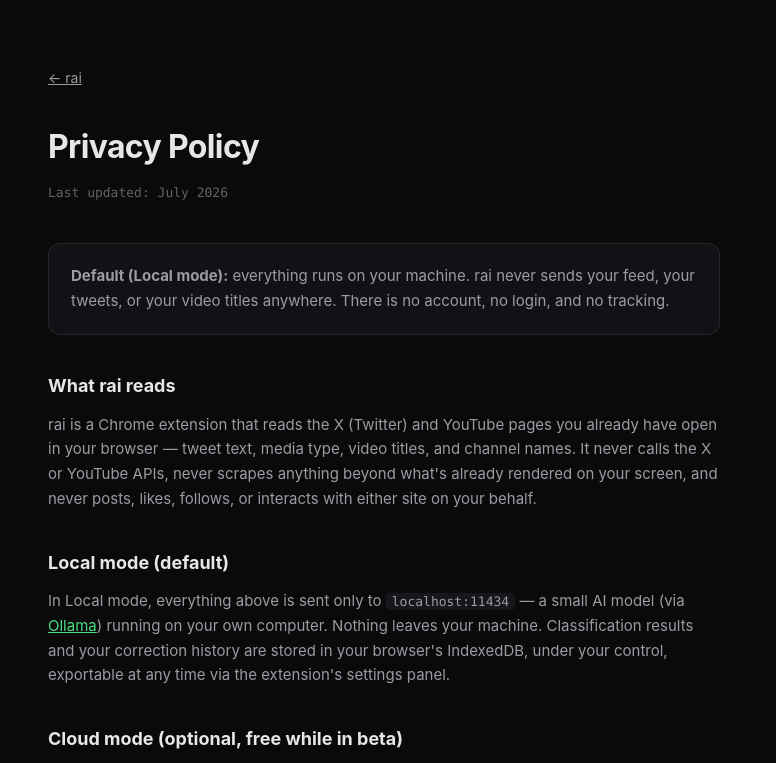
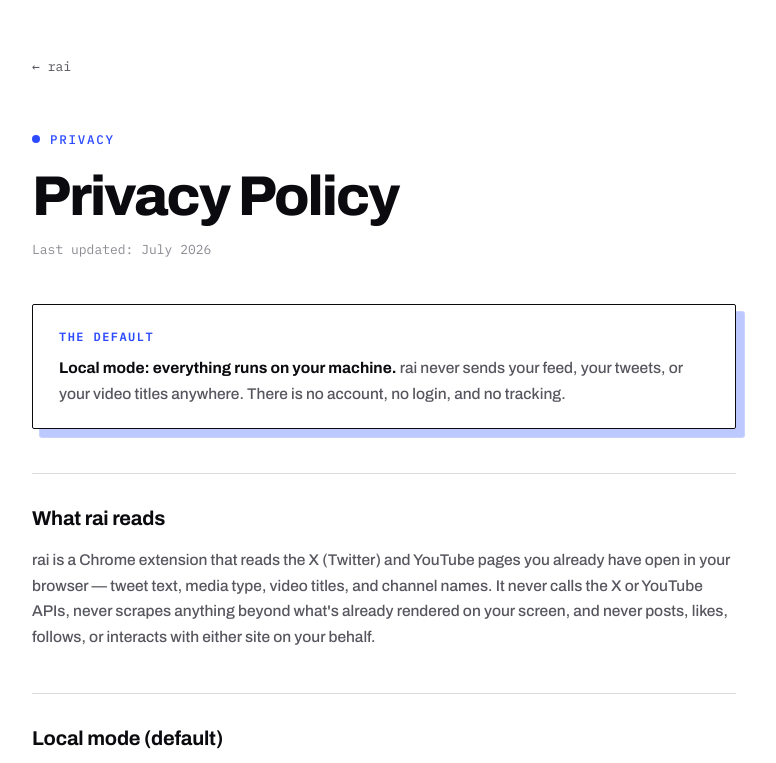
Before and after one commit to phuaky/xrai, a browser extension: page website/privacy.html in a window 1280 px wide. Shown: the top 763 px of the page, without its empty margins (256-1032 px from the left). Drawn offline with Linux system fonts and the light colour scheme.

Commit message:
site: redesign in light blueprint style (brandfast.gg-inspired)
- Archivo + IBM Plex Mono, blue mono section labels, huge black headlines
- bordered card grids, numbered pipeline strip, $0 pricing card, FAQ accordion
- halftone dot art, corner plus marks; privacy.html restyled to match
- all copy, anchors, and links unchanged

```diff
--- a/website/privacy.html
+++ b/website/privacy.html
@@ -5,55 +5,84 @@
   <meta name="viewport" content="width=device-width, initial-scale=1.0">
   <title>Privacy — rai</title>
   <meta name="description" content="rai privacy policy: what data the extension touches, where it goes, and what it never does.">
+  <meta name="theme-color" content="#ffffff">
+  <link rel="preconnect" href="https://fonts.googleapis.com">
+  <link rel="preconnect" href="https://fonts.gstatic.com" crossorigin>
+  <link href="https://fonts.googleapis.com/css2?family=Archivo:wght@500;600;700;800&family=IBM+Plex+Mono:wght@400;500;600&display=swap" rel="stylesheet">
   <style>
     :root {
-      --bg: #0A0A0B;
-      --bg-raised: #121216;
-      --bg-card: #16161C;
-      --border: rgba(255, 255, 255, 0.08);
-      --border-strong: rgba(255, 255, 255, 0.14);
-      --text: #E7E7EA;
-      --text-dim: #9B9BA4;
-      --text-faint: #62626B;
-      --accent: #4ADE80;
-      --accent-dim: rgba(74, 222, 128, 0.15);
-      --mono: ui-monospace, SFMono-Regular, Menlo, monospace;
+      --ink: #0B0B0F;
+      --paper: #FFFFFF;
+      --blue: #2C4BFF;
+      --blue-soft: rgba(44, 75, 255, 0.08);
+      --gray: #56565E;
+      --faint: #8B8B93;
+      --line: rgba(11, 11, 15, 0.14);
+      --mono: "IBM Plex Mono", ui-monospace, SFMono-Regular, Menlo, monospace;
+      --sans: "Archivo", -apple-system, BlinkMacSystemFont, "Segoe UI", sans-serif;
     }
     * { margin: 0; padding: 0; box-sizing: border-box; }
     body {
-      background: var(--bg);
-      color: var(--text);
-      font-family: -apple-system, BlinkMacSystemFont, "Segoe UI", sans-serif;
+      background: var(--paper);
+      color: var(--ink);
+      font-family: var(--sans);
       font-size: 16px;
       line-height: 1.65;
       -webkit-font-smoothing: antialiased;
     }
-    a { color: var(--accent); }
-    .wrap { max-width: 720px; margin: 0 auto; padding: 64px 24px 96px; }
-    .back { display: inline-block; margin-bottom: 32px; font-size: 14px; color: var(--text-dim); }
-    h1 { font-size: 32px; letter-spacing: -0.02em; margin-bottom: 8px; }
-    .updated { font-size: 13px; color: var(--text-faint); margin-bottom: 40px; font-family: var(--mono); }
-    h2 { font-size: 18px; margin: 36px 0 12px; color: var(--text); }
-    p, li { color: var(--text-dim); font-size: 15px; }
-    ul { padding-left: 20px; margin: 8px 0; }
-    li { margin: 6px 0; }
+    a { color: var(--ink); text-decoration: underline; text-underline-offset: 3px; }
+    a:hover { color: var(--blue); }
+    .wrap { max-width: 760px; margin: 0 auto; padding: 56px 28px 96px; }
+    .back {
+      display: flex; width: fit-content; align-items: center; gap: 8px; margin-bottom: 48px;
+      font-family: var(--mono); font-size: 13px; color: var(--gray); text-decoration: none;
+    }
+    .back:hover { color: var(--blue); }
+    .tag {
+      display: inline-flex; align-items: center; gap: 10px;
+      font-family: var(--mono); font-size: 12.5px; font-weight: 500;
+      letter-spacing: 0.14em; text-transform: uppercase; color: var(--blue);
+      margin-bottom: 18px;
+    }
+    .tag::before { content: ''; width: 8px; height: 8px; border-radius: 50%; background: var(--blue); }
+    h1 { font-size: clamp(38px, 5vw, 56px); letter-spacing: -0.035em; line-height: 1.02; font-weight: 800; margin-bottom: 14px; }
+    .updated { font-size: 13px; color: var(--faint); margin-bottom: 44px; font-family: var(--mono); }
+    h2 {
+      font-size: 20px; font-weight: 700; letter-spacing: -0.01em;
+      margin: 44px 0 12px; padding-top: 28px; border-top: 1px solid var(--line);
+    }
+    p, li { color: var(--gray); font-size: 15.5px; }
+    ul { list-style: none; margin: 10px 0; }
+    li { margin: 8px 0; padding-left: 26px; position: relative; }
+    li::before { content: '✓'; position: absolute; left: 0; font-family: var(--mono); color: var(--blue); }
     .card {
-      background: var(--bg-raised); border: 1px solid var(--border); border-radius: 12px;
-      padding: 20px 22px; margin: 24px 0;
+      border: 1px solid var(--ink); border-radius: 2px;
+      padding: 22px 26px; margin: 0 0 8px;
+      box-shadow: 8px 8px 0 var(--blue-soft), 8px 8px 0 1px rgba(44, 75, 255, 0.25);
     }
-    .card p:first-child { margin-top: 0; }
-    code { font-family: var(--mono); font-size: 13px; background: var(--bg-card); padding: 1px 6px; border-radius: 4px; }
-    footer { margin-top: 56px; font-size: 13px; color: var(--text-faint); }
+    .card .k { display: block; font-family: var(--mono); font-size: 12px; font-weight: 600; letter-spacing: 0.12em; text-transform: uppercase; color: var(--blue); margin-bottom: 8px; }
+    .card p { color: var(--gray); }
+    .card b { color: var(--ink); }
+    code { font-family: var(--mono); font-size: 13px; background: rgba(11, 11, 15, 0.05); padding: 1px 6px; border-radius: 2px; }
+    footer {
+      margin-top: 64px; padding-top: 26px; border-top: 1px solid var(--line);
+      display: flex; justify-content: space-between; gap: 16px; flex-wrap: wrap;
+      font-size: 13.5px; color: var(--gray);
+    }
+    .fnote { display: inline-flex; align-items: center; gap: 9px; font-family: var(--mono); font-size: 12px; font-weight: 600; letter-spacing: 0.12em; text-transform: uppercase; color: var(--blue); }
+    .fnote::before { content: ''; width: 7px; height: 7px; border-radius: 50%; background: var(--blue); }
   </style>
 </head>
 <body>
   <div class="wrap">
-    <a class="back" href="/">&larr; rai</a>
+    <a class="back" href="/">← rai</a>
+    <div class="tag">Privacy</div>
     <h1>Privacy Policy</h1>
     <div class="updated">Last updated: July 2026</div>
 
     <div class="card">
-      <p><strong>Default (Local mode):</strong> everything runs on your machine. rai never sends your feed, your tweets, or your video titles anywhere. There is no account, no login, and no tracking.</p>
+      <span class="k">The default</span>
+      <p><b>Local mode: everything runs on your machine.</b> rai never sends your feed, your tweets, or your video titles anywhere. There is no account, no login, and no tracking.</p>
     </div>
 
     <h2>What rai reads</h2>
@@ -80,7 +109,10 @@
     <h2>Contact</h2>
     <p>Questions: <a href="mailto:phuaky2017@gmail.com">phuaky2017@gmail.com</a></p>
 
-    <footer>rai is open source: <a href="https://github.com/phuaky/xrai" target="_blank" rel="noopener">github.com/phuaky/xrai</a></footer>
+    <footer>
+      <span>rai is open source: <a href="https://github.com/phuaky/xrai" target="_blank" rel="noopener">github.com/phuaky/xrai</a></span>
+      <span class="fnote">Noise floor: measured</span>
+    </footer>
   </div>
 </body>
 </html>
```
